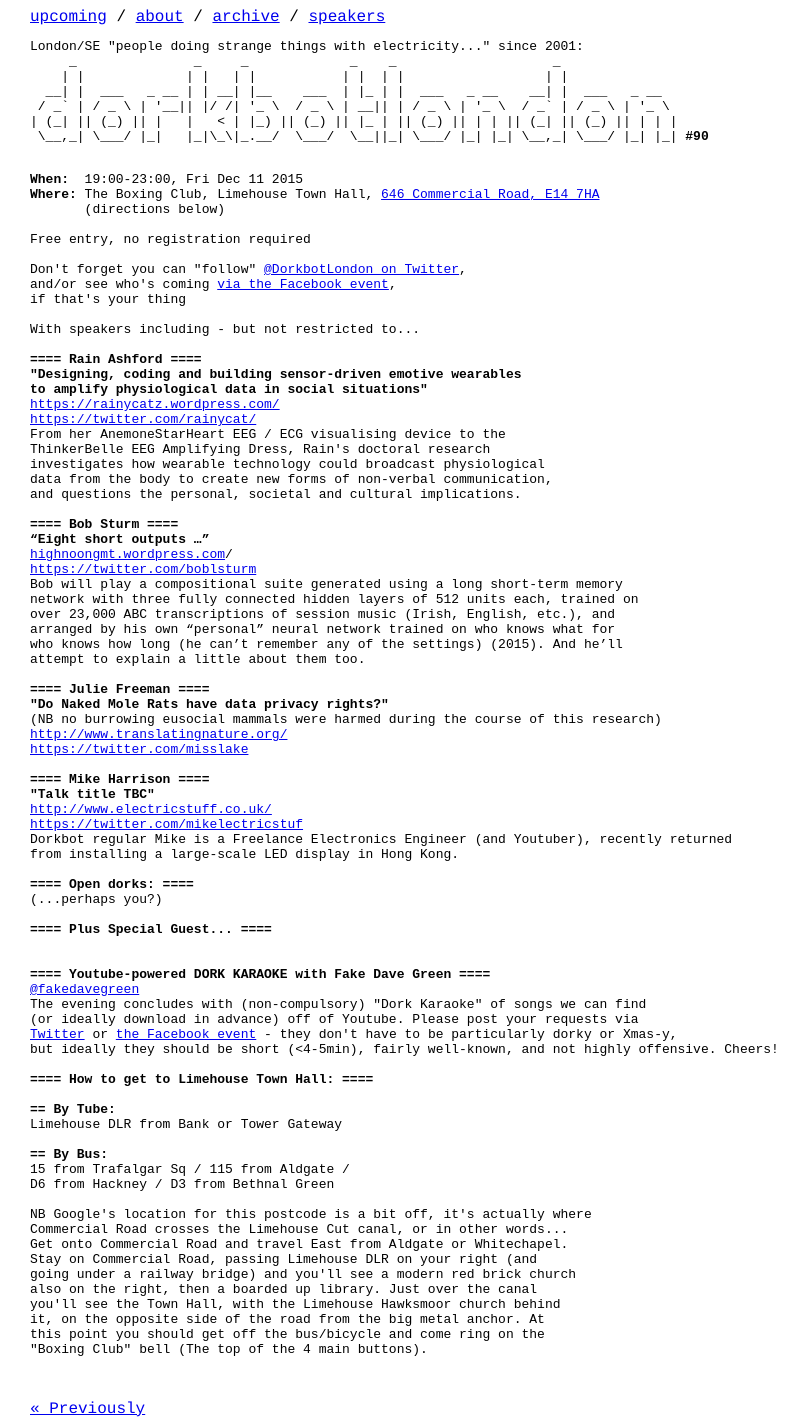
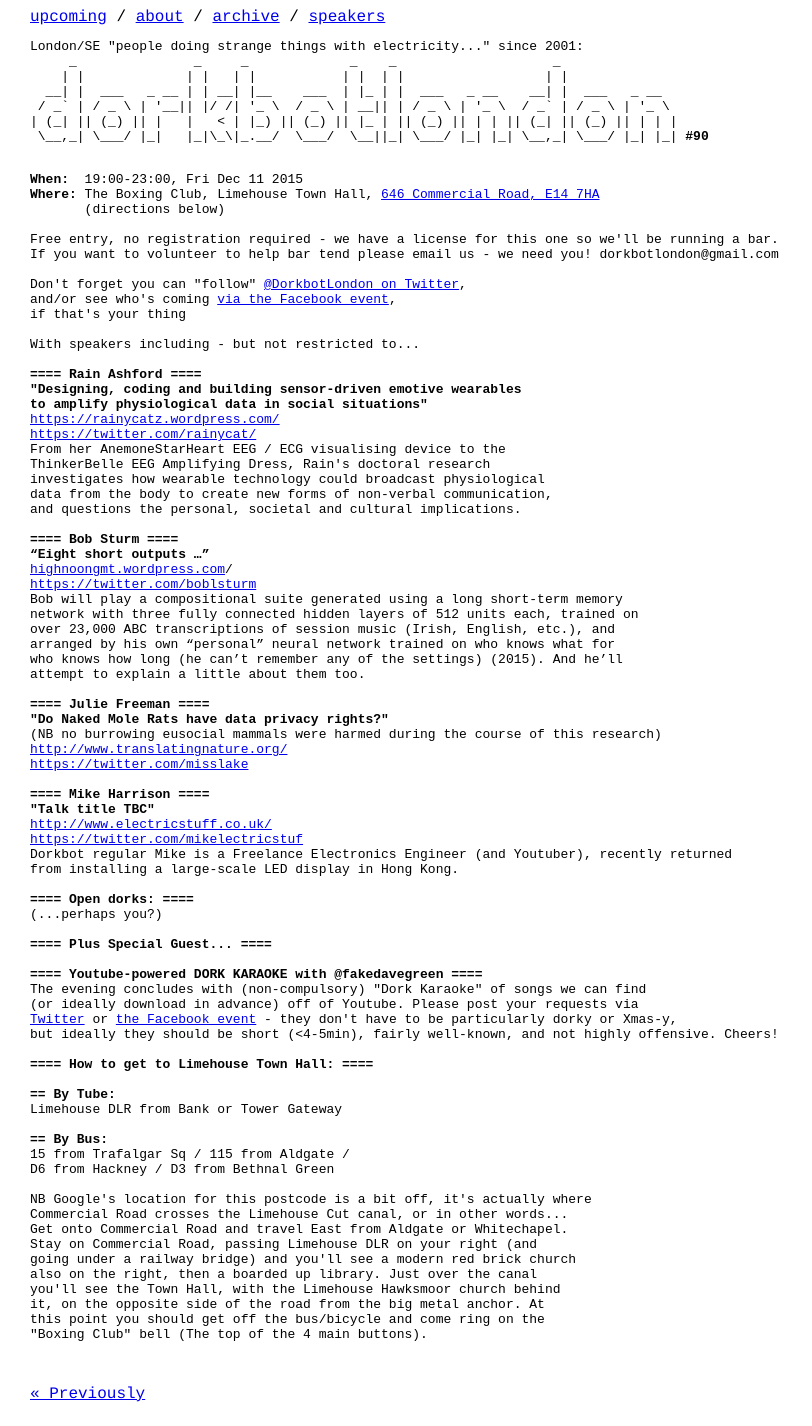
Before and after one commit to dorkbotlondon/dorkbotlondon.github.io, a Jekyll site: the page built from _posts/2015-12-11-90.html, in a window 1280 px wide. Shown: the whole page, without its empty margins (0-812 px from the left). Built offline with Jekyll 4.4.1, drawn with Linux system fonts in a browser that asks for light colours; Markdown is read by kramdown in place of the engine named in the settings.

Commit message:
Update 2015-12-11-90.html

```diff
--- a/_posts/2015-12-11-90.html
+++ b/_posts/2015-12-11-90.html
@@ -11,7 +11,8 @@ tags:
     - Bob Sturm
 ---
 
-Free entry, no registration required
+Free entry, no registration required - we have a license for this one so we'll be running a bar.
+If you want to volunteer to help bar tend please email us - we need you! dorkbotlondon@gmail.com
 
 Don't forget you can "follow" <a href="https://twitter.com/DorkbotLondon">@DorkbotLondon on Twitter</a>,
 and/or see who's coming <a href="https://www.facebook.com/events/445127949015483/">via the Facebook event</a>,
@@ -59,9 +60,7 @@ from installing a large-scale LED display in Hong Kong.
 
 <b>==== Plus Special Guest... ====</b>
 
-
-<b>==== Youtube-powered DORK KARAOKE with Fake Dave Green ====</b>
-<a href="https://twitter.com/fakedavegreen">@fakedavegreen</a>
+<b>==== Youtube-powered DORK KARAOKE with @fakedavegreen ====</b>
 The evening concludes with (non-compulsory) "Dork Karaoke" of songs we can find
 (or ideally download in advance) off of Youtube. Please post your requests via
 <a href="https://twitter.com/DorkbotLondon">Twitter</a> or <a href="https://www.facebook.com/events/445127949015483/">the Facebook event</a> - they don't have to be particularly dorky or Xmas-y,
```
